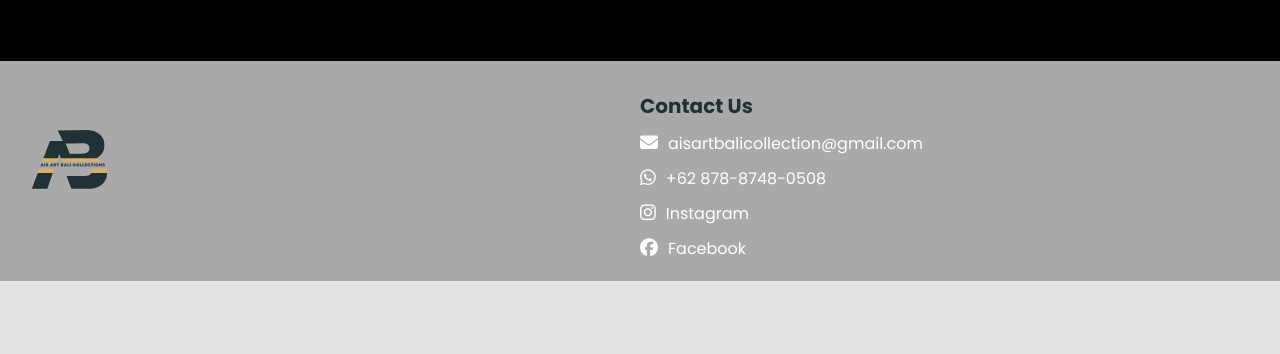
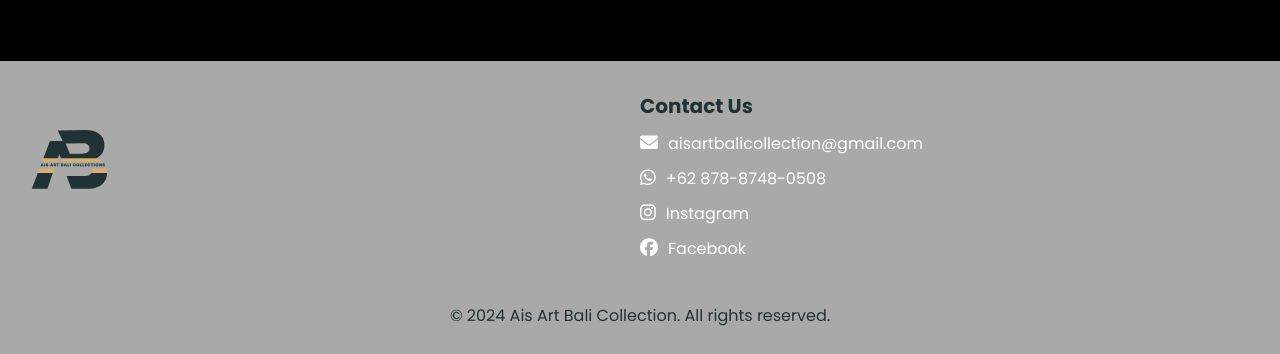
Before and after one commit to aisartbali/aisartbali, a website built with Vite: page index.html in a window 1280 px wide. Shown: the part 2917-3271 px from the top of the page. Before the commit the page ends 3198 px from the top, so only its background shows below. Built offline with nearby package versions, Linux system fonts and the light colour scheme.

Commit message:
add copyright text and its style

```diff
--- a/index.html
+++ b/index.html
@@ -200,6 +200,10 @@
           </ul>
         </div>
       </div>
+      <!-- Copyright text -->
+      <div class="copyright-text-container">
+        <p>&#169; 2024 Ais Art Bali Collection. All rights reserved.</p>
+     </div>
     </footer>
 
     <script src="https://cdn.jsdelivr.net/npm/swiper@11/swiper-element-bundle.min.js"></script>
--- a/styles/footer.css
+++ b/styles/footer.css
@@ -166,3 +166,14 @@
         font-size: 14px; /* Opsional, untuk menyesuaikan ukuran font */
     }
 }
+
+.copyright-text-container {
+    display: flex;
+    justify-content: center;
+    align-items: center;
+    font-size: 100%;
+}
+
+.copyright-text-container p {
+    margin-top: 2em;
+}
```
Also changed, not shown: contact.html (+4 -0 lines), custom.html (+4 -0 lines), furniture.html (+4 -0 lines), sculpture.html (+4 -0 lines), shipping.html (+4 -0 lines).
